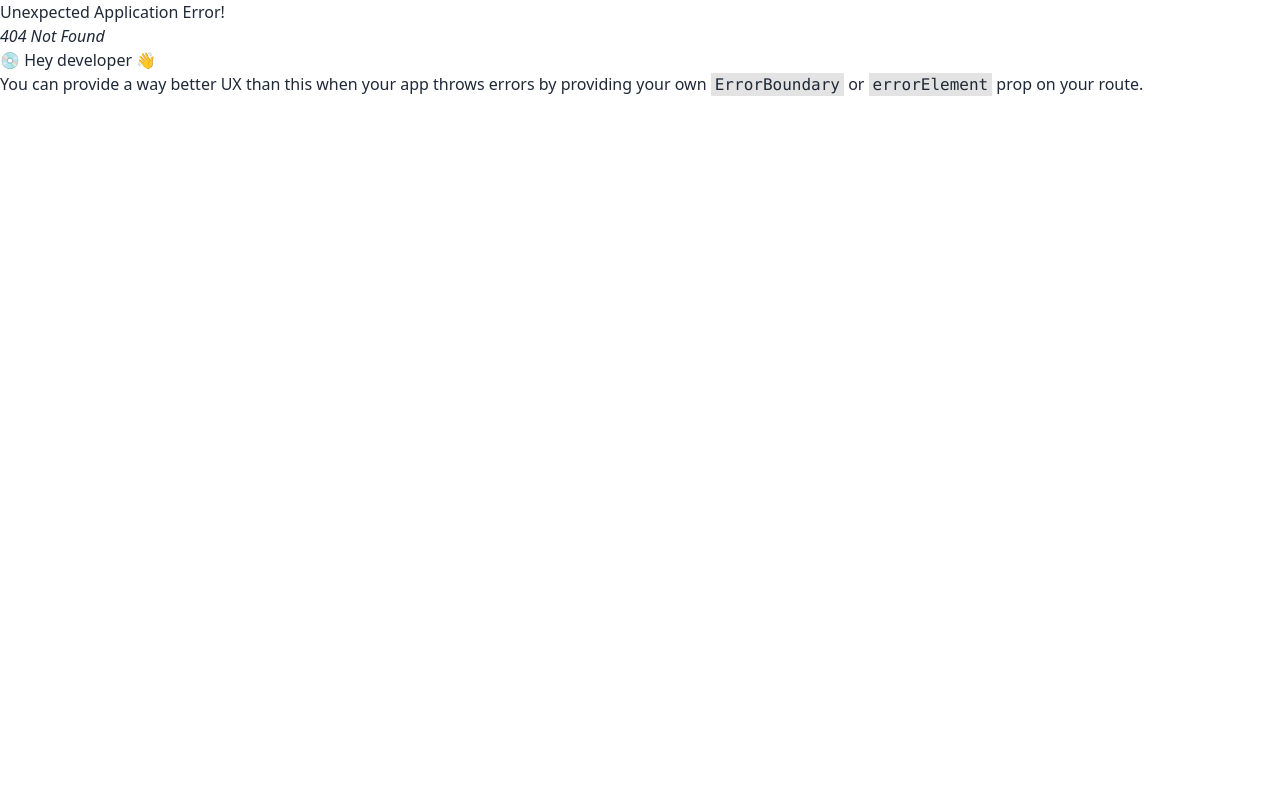
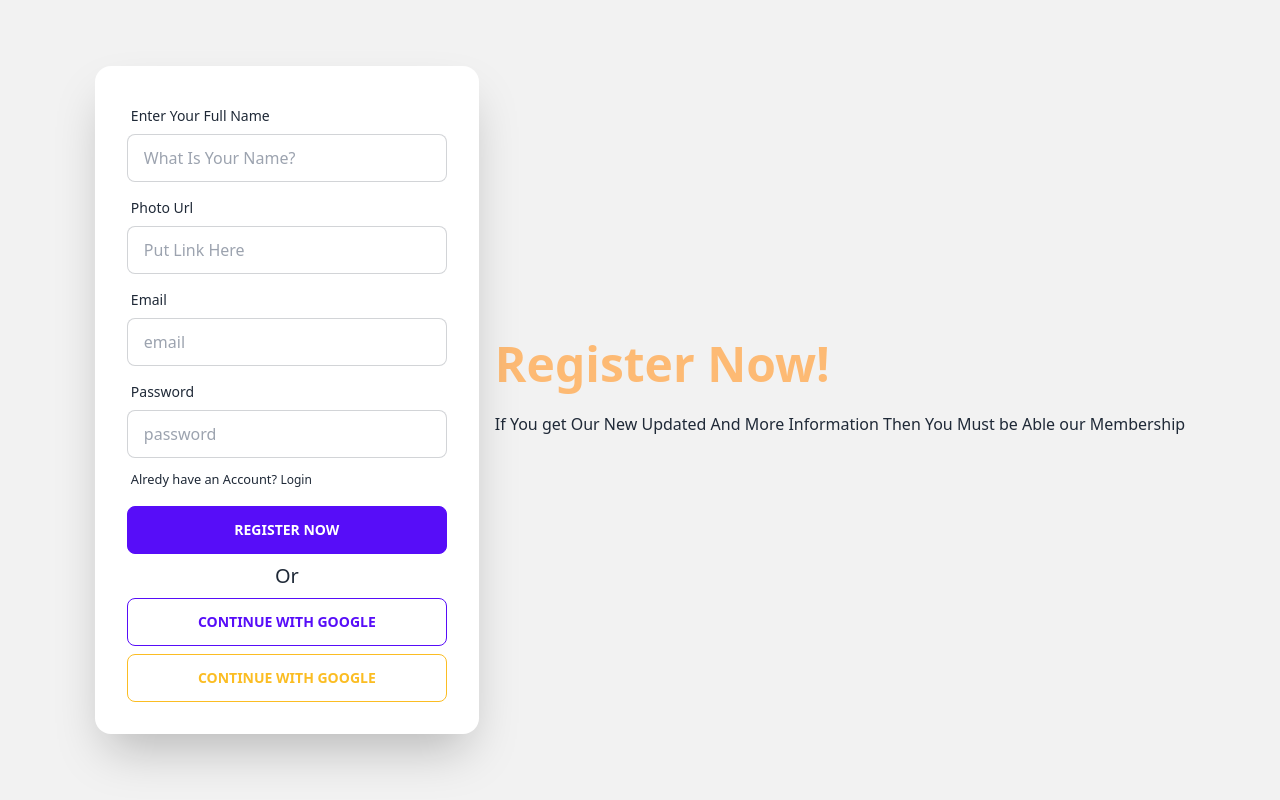
Before and after one commit to UniqueCoderRihan/Unique-Chef, a React (Vite) app: page /register in a window 1280 px wide. Before the commit this address had no page. Built offline with nearby package versions, Linux system fonts and the light colour scheme.

Commit message:
Login and register Design Done

```diff
--- /dev/null
+++ b/src/Components/Login/Login.jsx
@@ -0,0 +1,45 @@
+import React from 'react';
+import { Link } from 'react-router-dom';
+
+const Login = () => {
+    return (
+        <div className="hero min-h-screen bg-base-200">
+            <div className="hero-content flex-col lg:flex-row-reverse">
+                <div className="text-center lg:text-left">
+                    <h1 className="text-5xl font-bold text-orange-300">Login now!</h1>
+                    <p className="py-6">If You get Our New Updated And More Information Then You Must be Able our Membership</p>
+                </div>
+                <div className="card flex-shrink-0 w-full max-w-sm shadow-2xl bg-base-100">
+                    <div className="card-body">
+                        <div className="form-control">
+                            <label className="label">
+                                <span className="label-text">Email</span>
+                            </label>
+                            <input type="text" placeholder="email" className="input input-bordered" />
+                        </div>
+                        <div className="form-control">
+                            <label className="label">
+                                <span className="label-text">Password</span>
+                            </label>
+                            <input type="text" placeholder="password" className="input input-bordered" />
+                            <label className="label">
+                                <Link className="label-text-alt link link-hover">Forgot password?</Link>
+                                <Link to='/register' className="label-text-alt link link-hover">Are You new to? Register here</Link>
+                            </label>
+                        </div>
+                        <div className="form-control mt-6">
+                            <button className="btn btn-primary">Login</button>
+                        </div>
+                        <div>
+                            <p className='text-center text-xl'>Or</p>
+                            <button className='btn  btn-outline btn-primary w-full my-2'>Continue With Google</button>
+                            <button className='btn  btn-outline btn-warning w-full'>Continue With Google</button>
+                        </div>
+                    </div>
+                </div>
+            </div>
+        </div>
+    );
+};
+
+export default Login;
--- a/src/Components/Nabvar/Nabvar.jsx
+++ b/src/Components/Nabvar/Nabvar.jsx
@@ -30,7 +30,7 @@ const Nabvar = () => {
                 </ul>
             </div>
             <div className="navbar-end">
-                <a className="btn text-orange-200">Get started</a>
+                <Link to='/register' className="btn text-orange-200">Get started</Link>
             </div>
         </div>
     );
--- /dev/null
+++ b/src/Components/Register/Register.jsx
@@ -0,0 +1,56 @@
+import React from 'react';
+import { Link } from 'react-router-dom';
+
+const Register = () => {
+    return (
+        <div className="hero min-h-screen bg-base-200">
+            <div className="hero-content flex-col lg:flex-row-reverse">
+                <div className="text-center lg:text-left">
+                    <h1 className="text-5xl font-bold text-orange-300">Register Now!</h1>
+                    <p className="py-6">If You get Our New Updated And More Information Then You Must be Able our Membership</p>
+                </div>
+                <div className="card flex-shrink-0 w-full max-w-sm shadow-2xl bg-base-100">
+                    <div className="card-body">
+                        <div className="form-control">
+                            <label className="label">
+                                <span className="label-text">Enter Your Full Name</span>
+                            </label>
+                            <input type="text" placeholder="What Is Your Name?" className="input input-bordered" name='fullName' />
+                        </div>
+                        <div className="form-control">
+                            <label className="label">
+                                <span className="label-text">Photo Url</span>
+                            </label>
+                            <input type="text" placeholder="Put Link Here" className="input input-bordered" name='photoLink' />
+                        </div>
+                        <div className="form-control">
+                            <label className="label">
+                                <span className="label-text">Email</span>
+                            </label>
+                            <input type="text" placeholder="email" className="input input-bordered" />
+                        </div>
+                        <div className="form-control">
+                            <label className="label">
+                                <span className="label-text">Password</span>
+                            </label>
+                            <input type="text" placeholder="password" className="input input-bordered" />
+                            <label className="label">
+                                <p><small>Alredy have an Account? <Link className="label-text-alt link link-hover" to='/login'>Login</Link> </small></p>
+                            </label>
+                        </div>
+                        <div className="form-control">
+                            <button className="btn btn-primary">Register Now</button>
+                        </div>
+                        <div>
+                            <p className='text-center text-xl'>Or</p>
+                            <button className='btn  btn-outline btn-primary w-full my-2'>Continue With Google</button>
+                            <button className='btn  btn-outline btn-warning w-full'>Continue With Google</button>
+                        </div>
+                    </div>
+                </div>
+            </div>
+        </div>
+    );
+};
+
+export default Register;
```
Also changed, not shown: src/main.jsx (+11 -2 lines).
